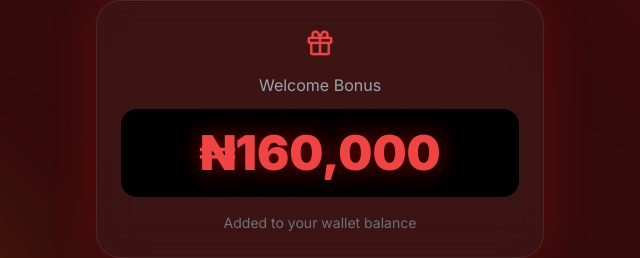
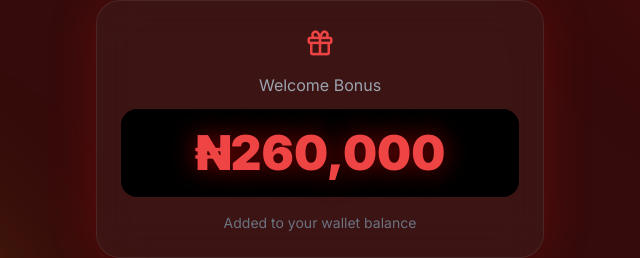
Before and after one commit to nwanchogoodluck001-netizen/neopayfinance-OSV, a website: page welcome.html in a window 1280 px wide. Shown: the part 285-543 px from the top of the page, 320-960 px from the left. Drawn offline with nearby package versions, Linux system fonts and the light colour scheme.

Commit message:
update website

```diff
--- a/welcome.html
+++ b/welcome.html
@@ -148,7 +148,7 @@
                 <div class="bg-black rounded-2xl py-5">
 
                     <h3 class="amount text-5xl font-black text-red-500">
-                        ₦160,000
+                        ₦260,000
                     </h3>
 
                 </div>
```
Also changed, not shown: dashboard.html (+1 -1 lines).
